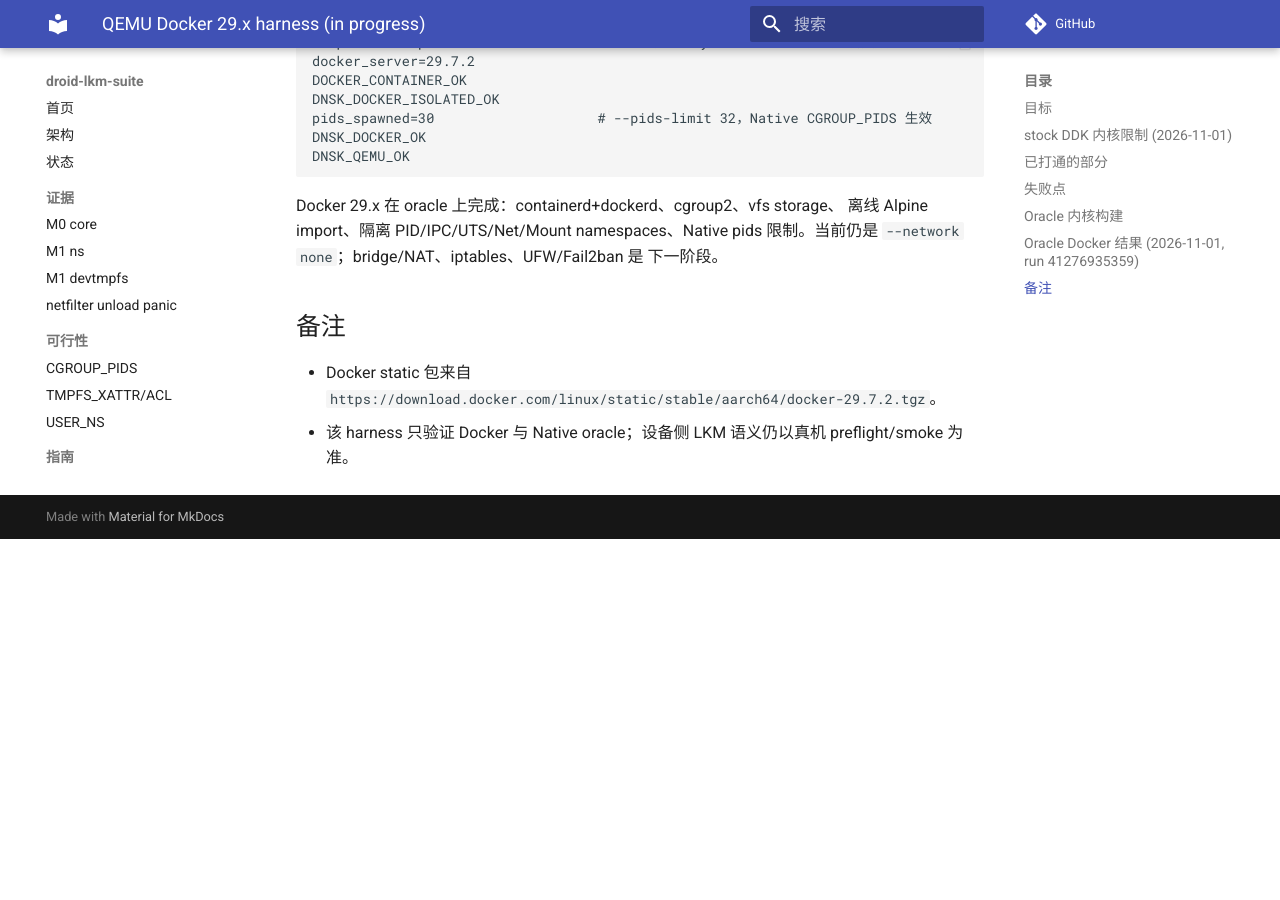
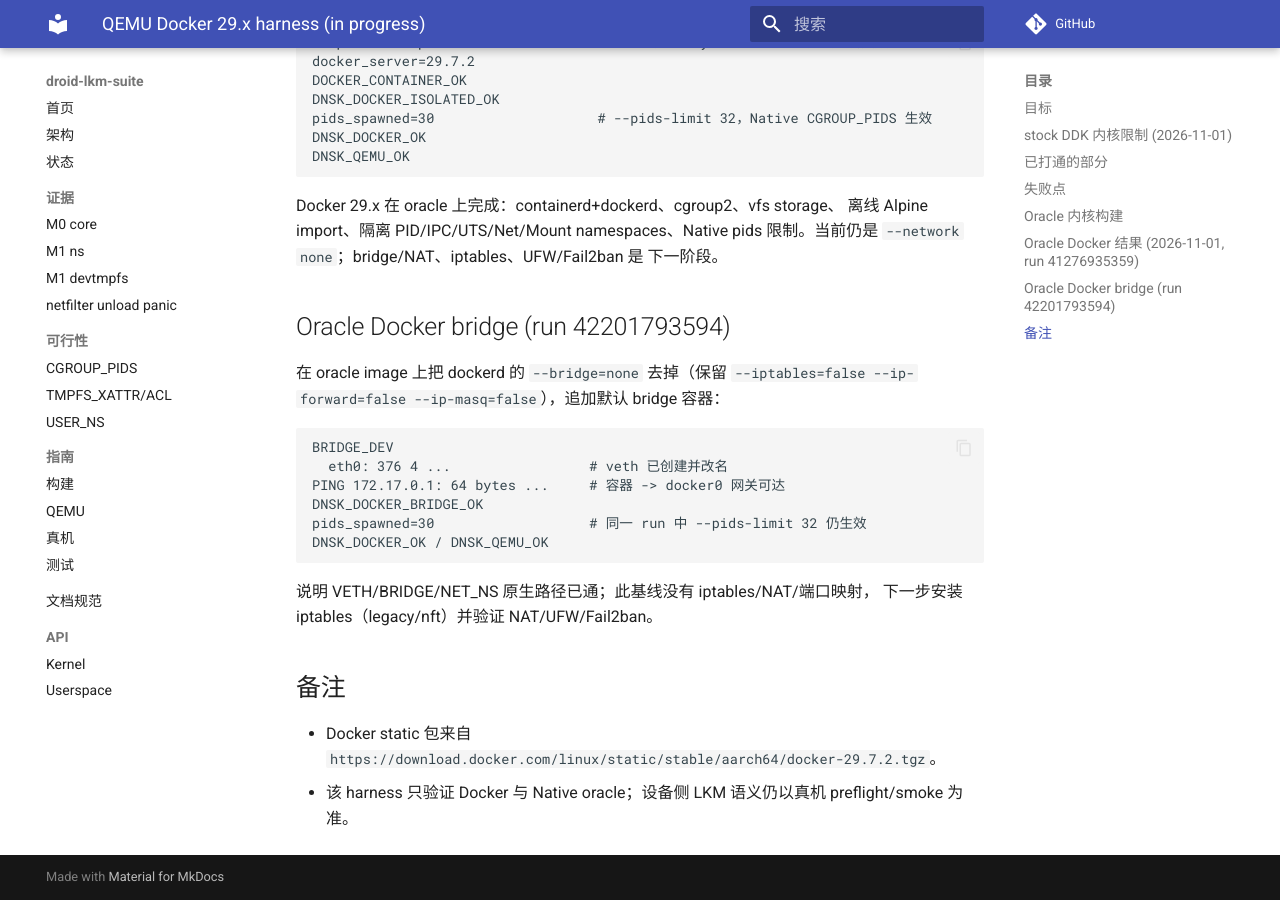
Before and after one commit to uobe1/droid-lkm-suite, an MkDocs documentation site: the page built from docs/evidence/qemu-docker.md, in a window 1280 px wide and 900 px high, scrolled down 1525 px. Built offline with MkDocs 1.6.1 and Material for MkDocs 9.7.7, drawn with Linux system fonts in a browser that asks for light colours; comment, search, counter and statistics services are not loaded; before the commit the page ends 2064 px from its top, so only the background shows below that.

Commit message:
docs(qemu): record Docker bridge/veth oracle result

````diff
--- a/docs/evidence/qemu-docker.md
+++ b/docs/evidence/qemu-docker.md
@@ -73,6 +73,24 @@ Docker 29.x 在 oracle 上完成：containerd+dockerd、cgroup2、vfs storage、
 限制。当前仍是 `--network none`；bridge/NAT、iptables、UFW/Fail2ban 是
 下一阶段。
 
+## Oracle Docker bridge (run 42201793594)
+
+在 oracle image 上把 dockerd 的 `--bridge=none` 去掉（保留
+`--iptables=false --ip-forward=false --ip-masq=false`），追加默认 bridge
+容器：
+
+```text
+BRIDGE_DEV
+  eth0: 376 4 ...                 # veth 已创建并改名
+PING 172.17.0.1: 64 bytes ...     # 容器 -> docker0 网关可达
+DNSK_DOCKER_BRIDGE_OK
+pids_spawned=30                   # 同一 run 中 --pids-limit 32 仍生效
+DNSK_DOCKER_OK / DNSK_QEMU_OK
+```
+
+说明 VETH/BRIDGE/NET_NS 原生路径已通；此基线没有 iptables/NAT/端口映射，
+下一步安装 iptables（legacy/nft）并验证 NAT/UFW/Fail2ban。
+
 ## 备注
 
 - Docker static 包来自
--- a/docs/status.md
+++ b/docs/status.md
@@ -28,8 +28,9 @@
   104/128 两个构建 profile 均通过 CI（xt128 run 41266822514）；见
   [evidence/xt-layout-preflight.md](evidence/xt-layout-preflight.md)。
 - Docker 29.x QEMU oracle：oracle 内核（PID/IPC/USER_NS、POSIX_MQUEUE、
-  CGROUP_PIDS、NF_TABLES/IP_SET）上隔离容器与 `--pids-limit 32` 通过
-  （run 41276935359）；stock DDK 缺少这些 config，不能直接跑 Docker。见
+  CGROUP_PIDS、NF_TABLES/IP_SET）上隔离容器、默认 bridge/veth 与
+  `--pids-limit 32` 通过（run 41276935359 / 42201793594）；stock DDK 缺少
+  这些 config，不能直接跑 Docker。见
   [evidence/qemu-docker.md](evidence/qemu-docker.md)。
 - netfilter ABI：设备 BTF 复核 nf_hook_ops(40)/nf_conn(272)/
   pernet_operations(72)/nfnetlink_subsystem(64)/nfnl_callback(32)/
````
